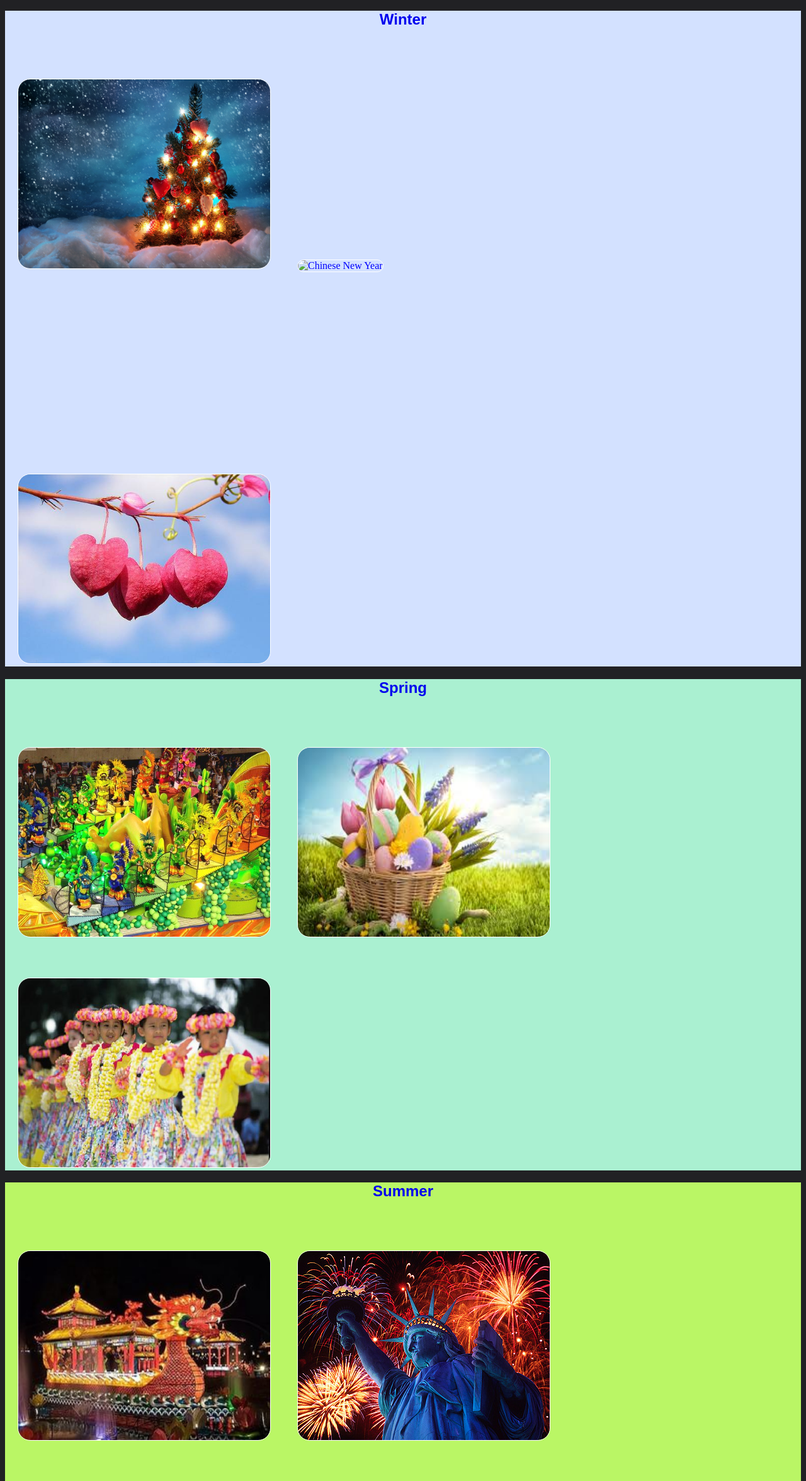
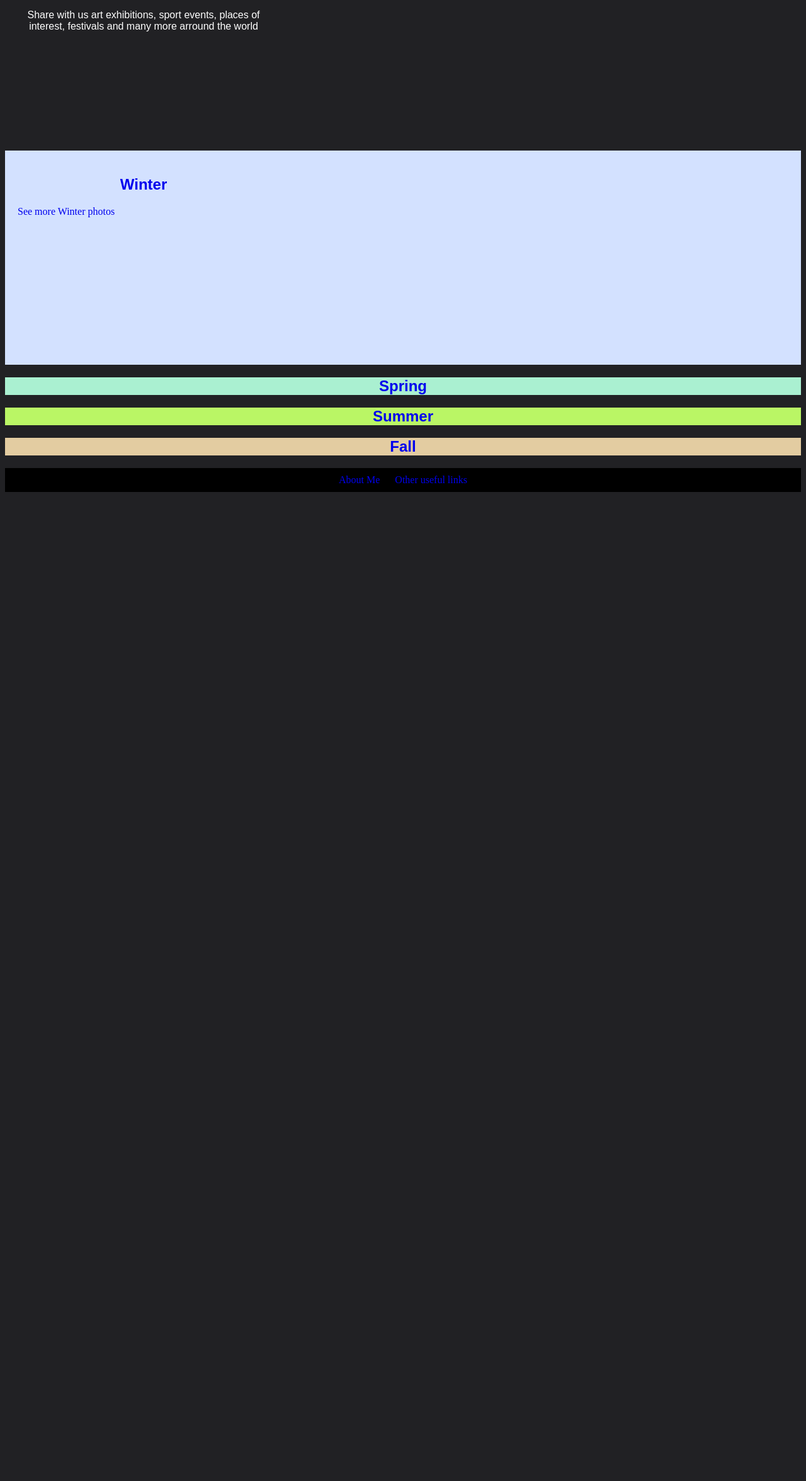
Before and after one commit to Alexandra159/Alexandra159.github.io, a plain HTML site: page unit_1/index.html in a window 1280 px wide. Shown: the part 449-2800 px from the top of the page at 63% size. After the commit the page ends 1246 px from the top, so only its background shows below. Drawn offline with Linux system fonts and the light colour scheme.

Commit message:
Update index.html

```diff
--- a/unit_1/index.html
+++ b/unit_1/index.html
@@ -4,62 +4,38 @@
 	<link rel="stylesheet" type="text/css" href="css/style.css">
 <title> World Events </title>
 </head>
-
 <body>
 	<header>
-
 		<div id="logo">
-			<img src="photos/logo.jpg" alt="Events arround the world" title="Building withWorld Events title"></div>
+			<img src="photos/logo.jpg" alt="Events arround the world" title="Building withWorld Events title">
+		</div>
 	</header>
+	<section id="intro">
+		<div>
+			<h1>All that interests you around the world</h1>
+			<p> Share with us art exhibitions, sport events, places of interest, festivals and many more arround the world </p>
 		</div>
-			<h1>All that interests you arround the world </h1>
-			<p> Share with us art exhibitions, sport events, places of interest, festivals and many more arround the world </p>
-
+	</section>
 	<section id="winter">
+		<div>
 			<h2><a href="winter.html">Winter</a></h2>
-				<div id="december">
-					<img src="photos/december.jpg" alt="New Year" title="New Year Preparation"></div>
-				<div id="january">
-					<img src="photos/january.jpg" alt="Chinese New Year" title="Chinese New Year"></div>
-				<div id="february">
-					<img src="photos/february.jpg" alt="" title="New Year Preparation"></div>
+			<a href="#">See more Winter photos</a>
+		</div>
 	</section>
-
-
 	<section id="spring">
 		<h2><a href="spring.html">Spring</a></h2>
-				<div id="march">
-					<img src="photos/march2.jpg" alt="Brazil Festival" title="Biggest Festifal in the world in Brasil"></div>
-				<div id="april">
-					<img src="photos/april2.jpg" alt="Easter" title="Easter bunny with eggs"></div>
-				<div id="may">
-					<img src="photos/may.jpg" alt="Victory day" title="Victory day on the 9th of May"></div>
 	</section>
-
 	<section id="summer">
 		<h2><a href="summer.html">Summer</a></h2>
-				<div id="june">
-					<img src="photos/june2.jpg" alt="Chinese Dragon Boat Festival" title="Dragon boats all over the river"></div>
-				<div id="july">
-					<img src="photos/july.jpg" alt="Independence Day" title="4th of July"></div>
-				<div id="august">
-					<img src="photos/august.jpg" alt="Notting Hill Carnival" title="The Brinitch biggest Carnival"></div>
 	</section>
-
 	<section id="fall">
 		<h2><a href="fall.html">Fall</a></h2>
-				<div id="september">
-					<img src="photos/september.jpg" alt="Sukkot" title="Traditional one week Jewish festival"></div>
-				<div id="october">
-					<img src="photos/october.jpg" alt="Octoberfest" title="Celebrating Octoberfest"></div>
-				<div id="november">
-					<img src="photos/november.jpg" alt="Thanksgiving" title="Thanksgiving table with turkey"></div>
 	</section>
-		<hr>
+	<footer>
 		<ul>
 			<li><a href="https://www.facebook.com/alexandra.sokolova.52">About Me</a></li>
 			<li><a href="http://www.links.com">Other useful links</a></li>
 		</ul>
-
+	</footer>
 </body>
 </html>
```
Lines whose indentation alone changed are shown as unchanged.
